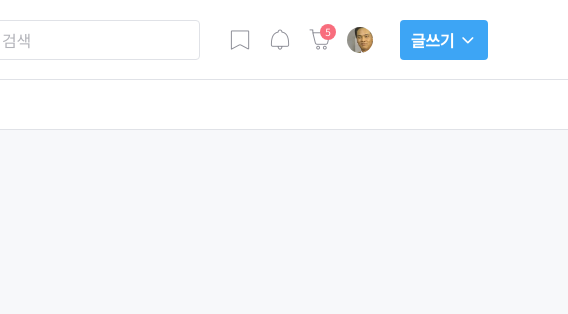
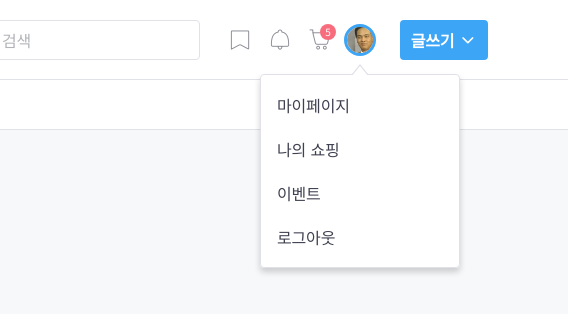
Before and after one commit to hsejsx/tomorrow-house-html, a website: page index.html in a window 1280 px wide. Both pictures are taken after a click on the button 1072 px from the left and 40 px from the top of the page. Shown: the full height of the page, 712-1280 px from the left. Drawn offline with nearby package versions, Linux system fonts and the light colour scheme; files that its build step writes are made by us from their sources; files whose address does not match are found by name.

Commit message:
Feat: my menu 토글 기능 설정

```diff
--- a/index.html
+++ b/index.html
@@ -27,6 +27,7 @@
     <script type="module" src="./js/drawer-menu.mjs" defer></script>
     <script type="module" src="./js/search-modal.mjs" defer></script>
     <script type="module" src="./js/search-history.mjs" defer></script>
+    <script type="module" src="./js/my-menu.mjs" defer></script>
   </head>
   <body>
     <header class="global-header">
--- /dev/null
+++ b/js/my-menu.mjs
@@ -0,0 +1,22 @@
+'use strict';
+
+const myMenu = document.querySelector('.gnb .my-menu');
+const btnMyMenu = myMenu.querySelector('.my-menu-btn');
+
+btnMyMenu.addEventListener('click', () => {
+  myMenu.classList.toggle('is-active');
+
+  if (myMenu.classList.contains('is-active')) {
+    window.addEventListener('click', closeMyMenu);
+  } else {
+    window.removeEventListener('click', closeMyMenu);
+  }
+});
+
+function closeMyMenu(e) {
+  if (myMenu.contains(e.target)) {
+    return;
+  }
+  myMenu.classList.remove('is-active');
+  window.removeEventListener('click', closeMyMenu);
+}
```
